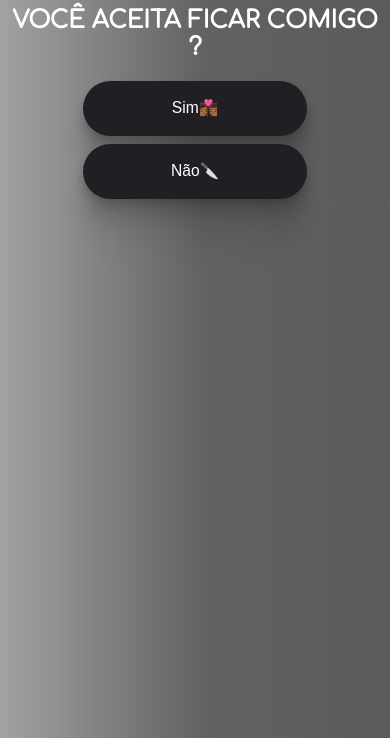
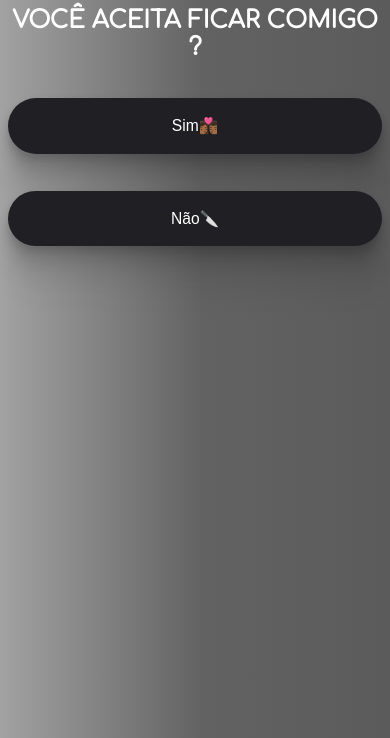
Before and after one commit to GustavoDevisloper/Gay, a plain HTML site: page index.html in a window 390 px wide. Shown: the part 106-844 px from the top of the page. Drawn offline with Linux system fonts and the light colour scheme.

Commit message:
test responsive #3

```diff
--- a/assets/css/style.css
+++ b/assets/css/style.css
@@ -56,10 +56,15 @@ body h1 {
     .text h2 {
         top: 5%;
     }
-}
 
-@media (max-width: 480px) {
-    .text h2 {
-        top: 3%;
+    .buttonYes,
+    .buttonNo {
+        position: static;
+        width: 80%;
+        margin: 10% auto;
+    }
+
+    .buttonNo {
+        margin-top: 5%;
     }
 }
```
